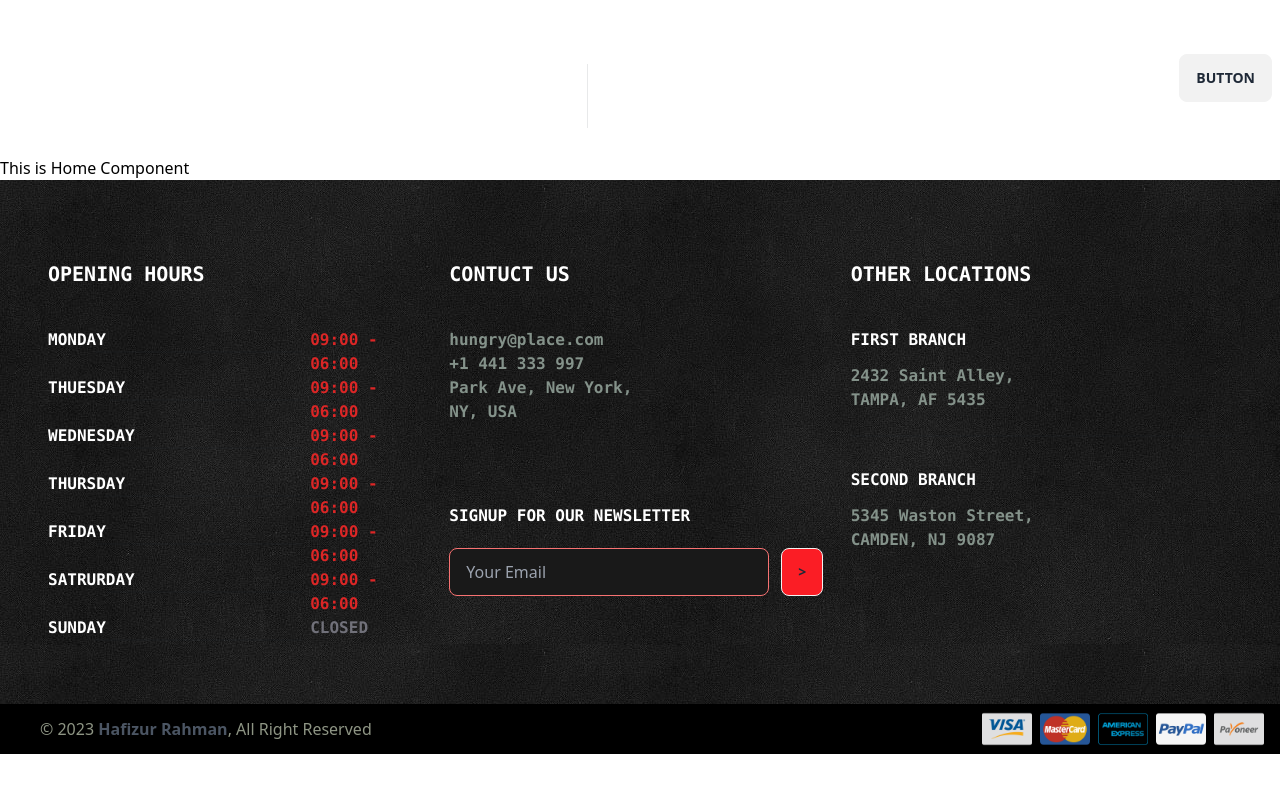
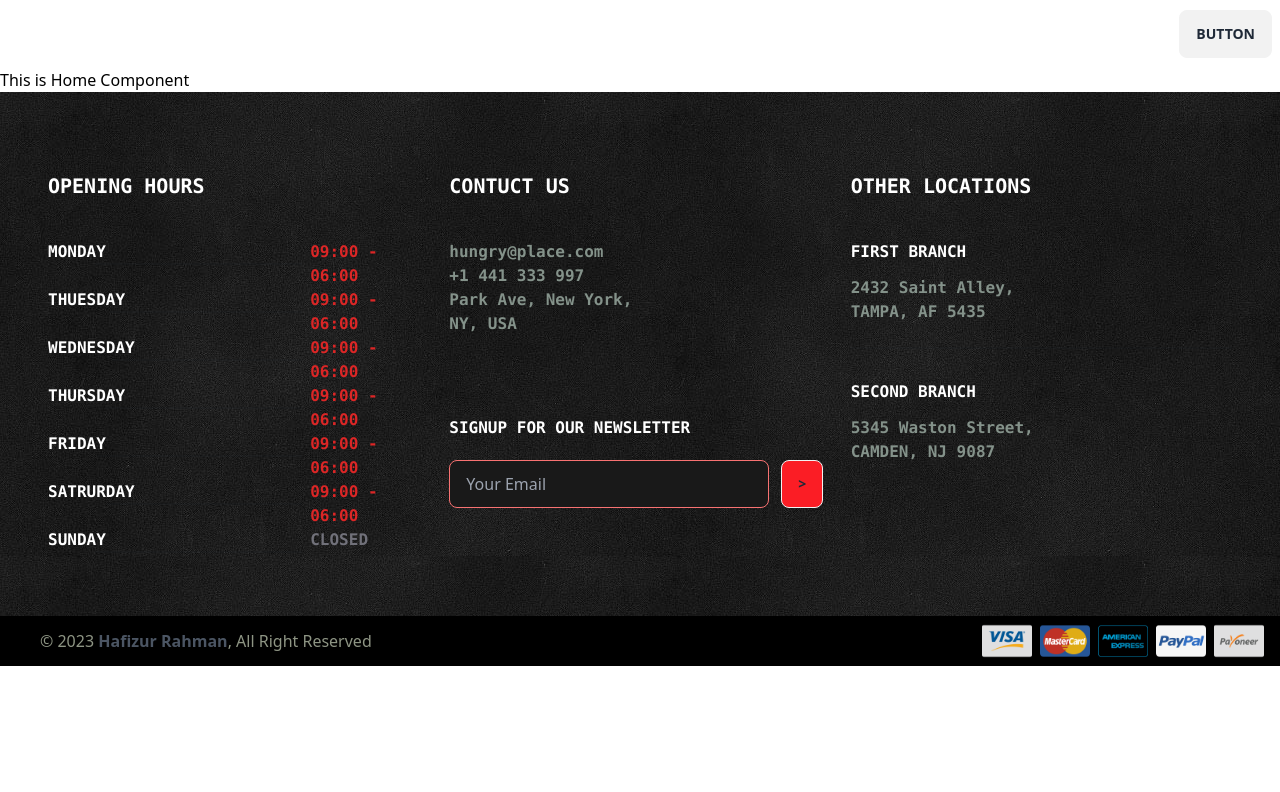
Before and after one commit to Nik7s/hungry-place-restaurant-client, a React (Vite) app: page / in a window 1280 px wide. Shown: the top 792 px of the page. Built offline with nearby package versions, Linux system fonts and the light colour scheme.

Commit message:
Refector Navbar design and code

```diff
--- a/src/Pages/Shared/NavBar/NavBar.jsx
+++ b/src/Pages/Shared/NavBar/NavBar.jsx
@@ -4,17 +4,7 @@
       <li>
         <a>Item 1</a>
       </li>
-      <li>
-        <a>Parent</a>
-        <ul className="p-2">
-          <li>
-            <a>Submenu 1</a>
-          </li>
-          <li>
-            <a>Submenu 2</a>
-          </li>
-        </ul>
-      </li>
+
       <li>
         <a>Item 3</a>
       </li>
```
